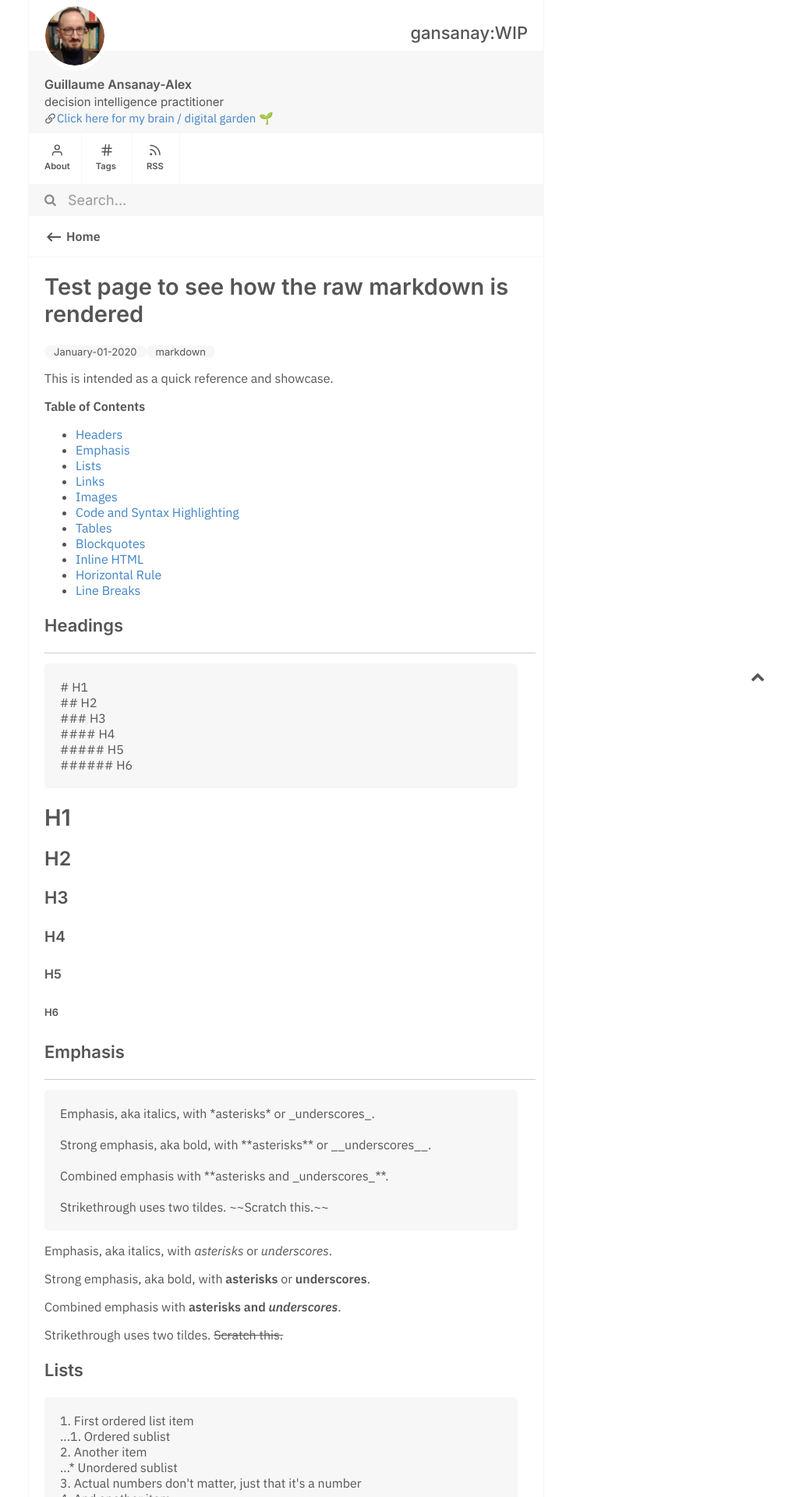
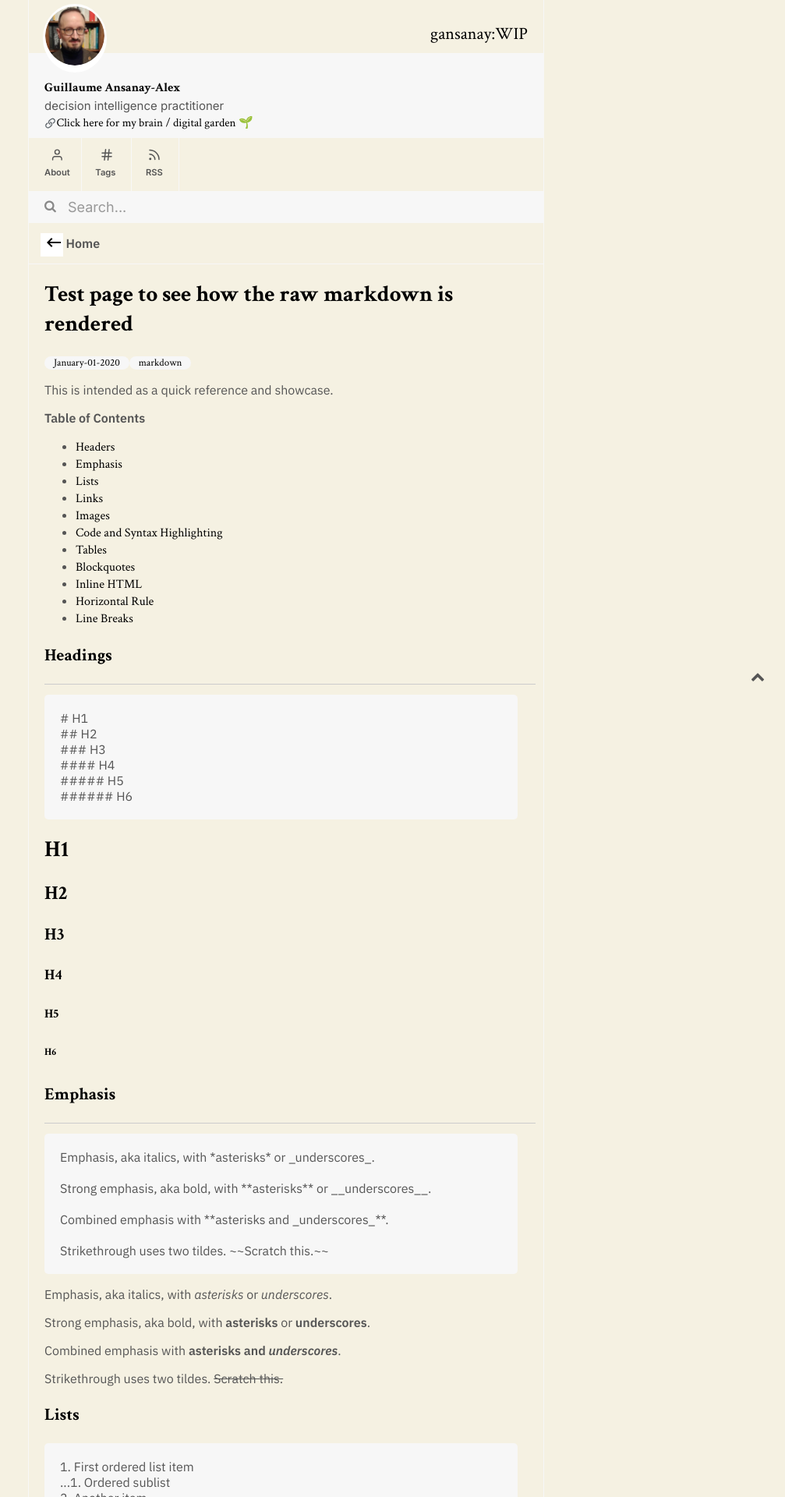
Before and after one commit to gansanay/gansanay.github.io, a Jekyll site: the page built from _posts/2020-01-01-Test-page-to-see-how-the-markdown-is-rendered.md, in a window 1280 px wide. Shown: the top 1920 px of the page at 78% size, without its empty margins (273-1280 px from the left). Built offline with Jekyll 4.4.1, drawn with Linux system fonts in a browser that asks for light colours.

Commit message:
css tests

```diff
--- a/assets/css/style.css
+++ b/assets/css/style.css
@@ -9,6 +9,8 @@
 @import url('https://fonts.googleapis.com/css2?family=EB+Garamond:ital,wght@0,400;0,500;0,600;0,700;0,800;1,400;1,500;1,600;1,700;1,800&family=Inter:wght@100;200;300;400;500;600;700;800;900&display=swap');
 @import url('https://fonts.googleapis.com/css2?family=IBM+Plex+Sans:ital,wght@0,100;0,200;0,300;0,400;0,500;0,600;0,700;1,100;1,200;1,300;1,400;1,500;1,600;1,700&display=swap');
 @import "/assets/css/highlight.css";
+/* GOOGLE FONTS */
+@import url('https://fonts.googleapis.com/css2?family=Crimson+Text:ital,wght@0,400;0,700;1,400;1,700&display=swap');
 /* Containers: Body, Container, Box, Main, Header, Content */
 
 html {
@@ -1391,3 +1393,68 @@
     margin-left: 10px;
     margin-right: 10px;
 }
+
+
+
+/* OVERRIDES */
+
+/* VARIABLES */
+:root {
+    --page-width: 616px;
+
+    --header-font: "Crimson Text", serif;
+    --body-font: "Crimson Text", serif;
+
+    --bg-color: #f5f1e2;
+    --page-color: rgba(236, 231, 209, .95);
+
+    --text-color: #000000;
+    --icon-color: #5c7080; /* #5c7080 */
+    --bullet-color: rgba(0, 0, 0, 0.2);
+
+    --page-shadow: 0px 8px 14px rgba(0, 0, 0, 0.02);
+    --color-primary: 181, 124, 38;
+    --color-primary-contrast: #FFFFFF;
+    --color-secondary: 100, 181, 38;
+    /*--color-secondary: 255, 165, 0;*/
+    --color-secondary-contrast: #FFFFFF;
+}
+
+:root {
+    --page-width: 616px;
+}
+
+html, body, .roam-app {
+    background-color: var(--bg-color) !important;
+    overflow: hidden !important;
+}
+
+/* hide scrollbars */
+::-webkit-scrollbar {
+    width: 0px;
+    background: transparent; /* Chrome/Safari/Webkit */
+}
+
+/* hide scrollbars */
+* {
+    scrollbar-width: none; /* Firefox */
+    -ms-overflow-style: none;  /* IE 10+ */
+}
+
+h1, h2, h3,  h4, h5, h6, h1 > a, h2 > a, h3 > a, h4 > a, .rm-title-textarea {
+    font-family: var(--header-font) !important;
+    color: var(--text-color) !important;
+}
+
+h1.level2, h1.level2 > a, h2.level2 > a {
+    font-size: 26px !important;
+    font-weight: bold !important;
+    height: auto !important;
+    line-height: 1.5 !important;
+}
+
+div,
+textarea, a {
+    font-family: var(--body-font) !important;
+    color: var(--text-color) !important;
+}
```
